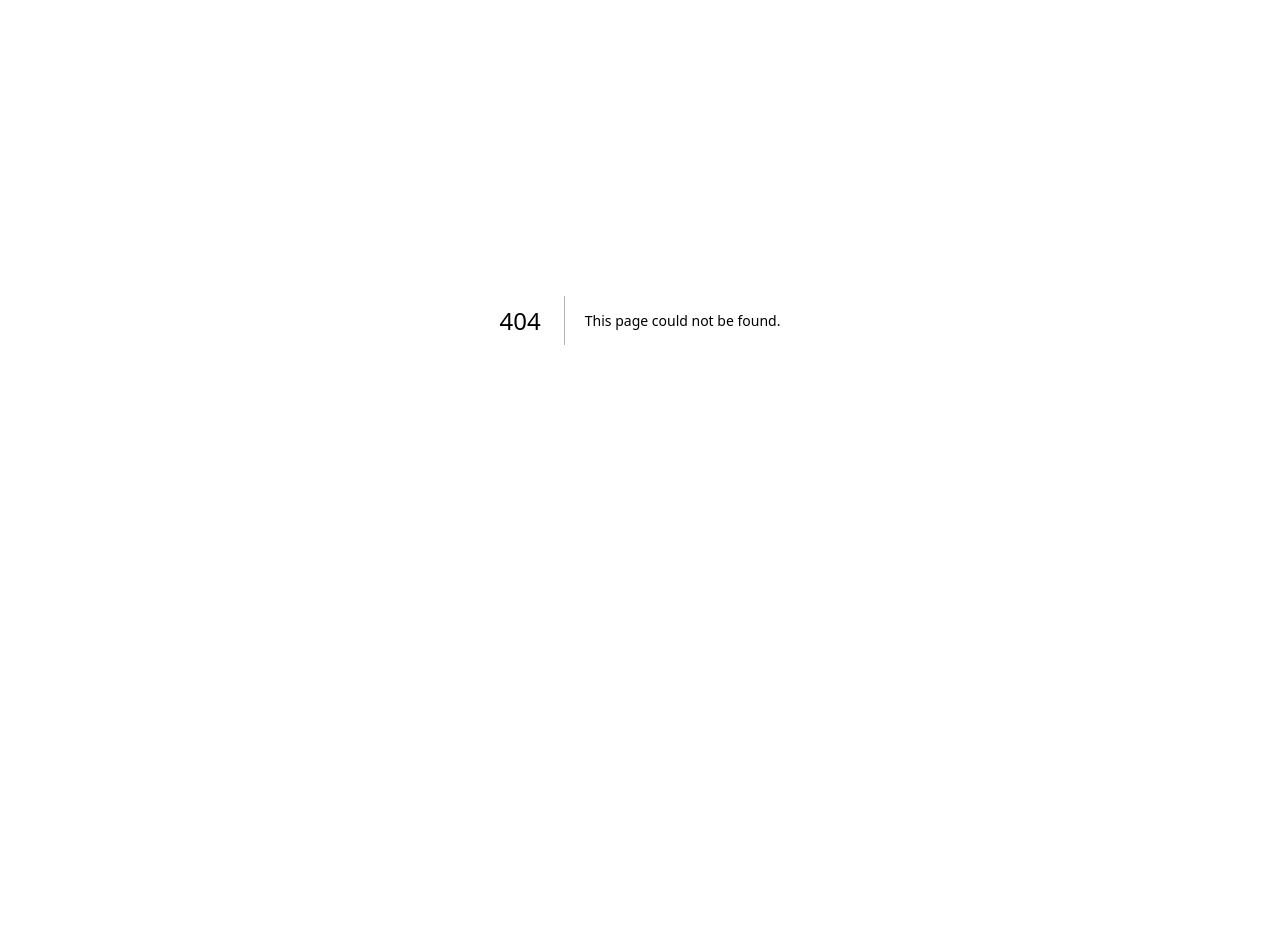
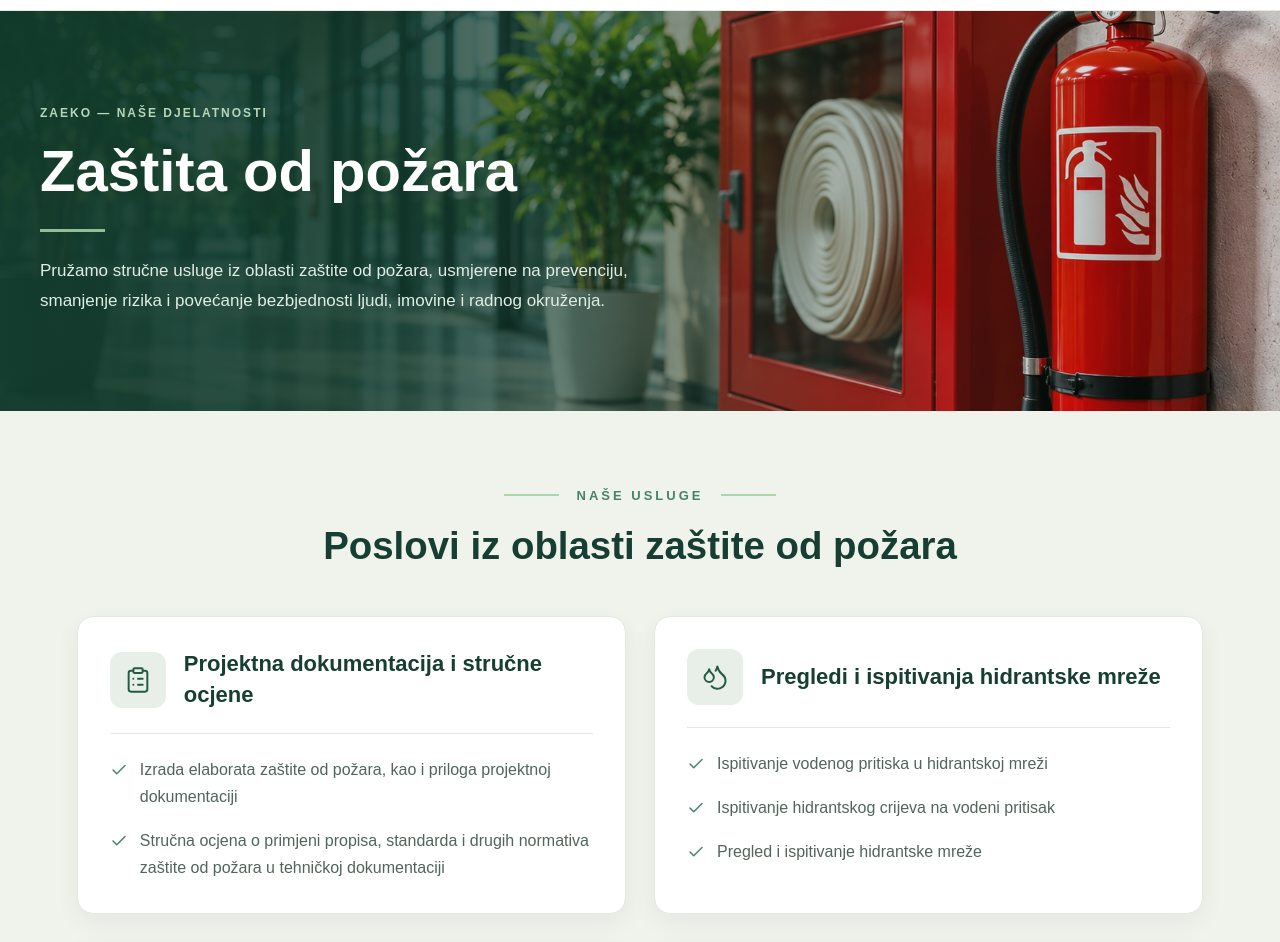
Before and after one commit to iiva6070/zaeko-website, a Next.js app in the folder frontend/: page /zastita-od-pozara in a window 1280 px wide. Before the commit this address had no page. Shown: the part 80-1022 px from the top of the page. Before the commit the page ends 800 px from the top, so only its background shows below. Built offline with nearby package versions, Linux system fonts and the light colour scheme.

Commit message:
frontend zastita zivotne sredine-dodavanje usluga

```diff
--- /dev/null
+++ b/frontend/app/zastita-od-pozara/page.module.css
@@ -0,0 +1,241 @@
+.hero {
+  position: relative;
+  min-height: 400px;
+  display: flex;
+  align-items: center;
+
+  background-image:
+    linear-gradient(
+      90deg,
+      rgba(18, 59, 45, 0.97) 0%,
+      rgba(18, 59, 45, 0.85) 30%,
+      rgba(18, 59, 45, 0.35) 65%,
+      rgba(18, 59, 45, 0.05) 100%
+    ),
+    url("/images/zastita-od-pozara-hero.png");
+
+  background-size: cover;
+  background-position: center;
+  background-repeat: no-repeat;
+}
+
+.heroContainer {
+  width: 100%;
+  max-width: 1280px;
+  margin: 0 auto;
+  padding: 60px 40px;
+}
+
+.heroContent {
+  max-width: 600px;
+  color: #ffffff;
+}
+
+.heroLabel {
+  display: block;
+  font-size: 12px;
+  font-weight: 600;
+  letter-spacing: 2px;
+  color: #b5d5bd;
+  margin-bottom: 16px;
+}
+
+.heroContent h1 {
+  font-size: clamp(36px, 5vw, 58px);
+  font-weight: 700;
+  line-height: 1.15;
+  margin: 0;
+}
+
+.heroLine {
+  width: 65px;
+  height: 3px;
+  background-color: #92bf99;
+  margin: 24px 0;
+}
+
+.heroContent p {
+  font-size: 17px;
+  line-height: 1.8;
+  color: #e0ede5;
+  margin: 0;
+}
+
+/* Responsive */
+
+@media (max-width: 768px) {
+  .hero {
+    min-height: 380px;
+    background-position: 65% center;
+  }
+
+  .heroContainer {
+    padding: 45px 24px;
+  }
+
+  .heroContent {
+    max-width: 100%;
+  }
+
+  .heroContent p {
+    font-size: 15px;
+  }
+}
+/* SEKCIJA USLUGA */
+
+.services {
+  background: #f0f2ec;
+  padding: 75px 6% 90px;
+}
+
+.servicesContainer {
+  max-width: 1350px;
+  margin: 0 auto;
+}
+
+.servicesHeading {
+  text-align: center;
+  margin-bottom: 45px;
+}
+
+.sectionLabel {
+  display: flex;
+  align-items: center;
+  justify-content: center;
+  gap: 18px;
+  color: #43846a;
+  font-size: 13px;
+  font-weight: 700;
+  letter-spacing: 3px;
+  margin-bottom: 16px;
+}
+
+.sectionLabel::before,
+.sectionLabel::after {
+  content: "";
+  width: 55px;
+  height: 2px;
+  background: #a8d5ae;
+}
+
+.sectionTitle {
+  max-width: 850px;
+  margin: 0 auto;
+  color: #173e32;
+  font-size: clamp(28px, 3vw, 40px);
+  font-weight: 750;
+  line-height: 1.3;
+}
+
+/* RASPORED KARTICA */
+
+.servicesGrid {
+  display: grid;
+  grid-template-columns: repeat(2, minmax(0, 1fr));
+  gap: 28px;
+}
+
+/* KARTICA */
+
+.serviceCard {
+  background: #ffffff;
+  border: 1px solid #e1e8df;
+  border-radius: 16px;
+  padding: 32px;
+  box-shadow: 0 8px 25px rgba(17, 57, 43, 0.05);
+}
+
+.cardHeader {
+  display: flex;
+  align-items: center;
+  gap: 18px;
+  padding-bottom: 22px;
+  margin-bottom: 22px;
+  border-bottom: 1px solid #e1e8df;
+}
+
+.cardIcon {
+  display: flex;
+  align-items: center;
+  justify-content: center;
+  width: 56px;
+  height: 56px;
+  flex-shrink: 0;
+  border-radius: 12px;
+  background: #e7efe8;
+  color: #235b45;
+}
+
+.cardHeader h3 {
+  color: #173e32;
+  font-size: 22px;
+  line-height: 1.4;
+  font-weight: 700;
+  margin: 0;
+}
+
+/* SPISAK USLUGA */
+
+.serviceList {
+  list-style: none;
+  padding: 0;
+  margin: 0;
+  display: flex;
+  flex-direction: column;
+  gap: 17px;
+}
+
+.serviceList li {
+  display: flex;
+  align-items: flex-start;
+  gap: 12px;
+  color: #53645b;
+  font-size: 16px;
+  line-height: 1.7;
+}
+
+.checkIcon {
+  color: #43846a;
+  flex-shrink: 0;
+  margin-top: 5px;
+}
+
+/* RESPONSIVE USLUGE */
+
+@media (max-width: 900px) {
+  .servicesGrid {
+    grid-template-columns: 1fr;
+  }
+
+  .services {
+    padding: 60px 5%;
+  }
+}
+
+@media (max-width: 500px) {
+  .serviceCard {
+    padding: 22px;
+  }
+
+  .cardHeader {
+    gap: 12px;
+  }
+
+  .cardHeader h3 {
+    font-size: 19px;
+  }
+
+  .cardIcon {
+    width: 46px;
+    height: 46px;
+  }
+
+  .serviceList li {
+    font-size: 15px;
+  }
+
+  .sectionLabel::before,
+  .sectionLabel::after {
+    width: 30px;
+  }
+}
--- /dev/null
+++ b/frontend/app/zastita-od-pozara/page.tsx
@@ -0,0 +1,141 @@
+import { Navbar } from "../../components/Navbar";
+import { Footer } from "../../components/Footer";
+
+import {
+  ClipboardList,
+  Droplets,
+  FireExtinguisher,
+  ShieldCheck,
+  Check,
+} from "lucide-react";
+
+import styles from "./page.module.css";
+
+const serviceGroups = [
+  {
+    title: "Projektna dokumentacija i stručne ocjene",
+    icon: ClipboardList,
+    items: [
+      "Izrada elaborata zaštite od požara, kao i priloga projektnoj dokumentaciji",
+      "Stručna ocjena o primjeni propisa, standarda i drugih normativa zaštite od požara u tehničkoj dokumentaciji",
+    ],
+  },
+  {
+    title: "Pregledi i ispitivanja hidrantske mreže",
+    icon: Droplets,
+    items: [
+      "Ispitivanje vodenog pritiska u hidrantskoj mreži",
+      "Ispitivanje hidrantskog crijeva na vodeni pritisak",
+      "Pregled i ispitivanje hidrantske mreže",
+    ],
+  },
+  {
+    title: "Protivpožarni aparati i oprema",
+    icon: FireExtinguisher,
+    items: [
+      "Ispitivanje posuda (aparata za gašenje) na vodeni pritisak",
+      "Nabavka i isporuka novih protivpožarnih aparata i hidrantske opreme",
+      "Pregled i kontrola PP aparata",
+    ],
+  },
+  {
+    title: "Obuka radnika i stručna saradnja",
+    icon: ShieldCheck,
+    items: [
+      "Obuka radnika iz oblasti zaštite od požara",
+      "Obuka radnika koji rukuju zapaljivim tečnostima i gasovima",
+      "Vođenje poslova iz zaštite od požara",
+    ],
+  },
+];
+
+export default function ZastitaOdPozara() {
+  return (
+    <>
+      <Navbar />
+
+      <main>
+        {/* NASLOVNA SEKCIJA */}
+
+        <section className={styles.hero}>
+          <div className={styles.heroContainer}>
+            <div className={styles.heroContent}>
+
+              <span className={styles.heroLabel}>
+                ZAEKO — NAŠE DJELATNOSTI
+              </span>
+
+              <h1>Zaštita od požara</h1>
+
+              <div className={styles.heroLine} />
+
+              <p>
+                Pružamo stručne usluge iz oblasti zaštite
+                od požara, usmjerene na prevenciju,
+                smanjenje rizika i povećanje bezbjednosti
+                ljudi, imovine i radnog okruženja.
+              </p>
+
+            </div>
+          </div>
+        </section>
+
+        {/* SEKCIJA USLUGA */}
+
+        <section className={styles.services}>
+          <div className={styles.servicesContainer}>
+
+            <div className={styles.servicesHeading}>
+              <span className={styles.sectionLabel}>
+                NAŠE USLUGE
+              </span>
+
+              <h2 className={styles.sectionTitle}>
+                Poslovi iz oblasti zaštite od požara
+              </h2>
+            </div>
+
+            <div className={styles.servicesGrid}>
+              {serviceGroups.map((group) => {
+                const Icon = group.icon;
+
+                return (
+                  <article
+                    key={group.title}
+                    className={styles.serviceCard}
+                  >
+                    <div className={styles.cardHeader}>
+                      <div className={styles.cardIcon}>
+                        <Icon size={28} strokeWidth={1.7} />
+                      </div>
+
+                      <h3>{group.title}</h3>
+                    </div>
+
+                    <ul className={styles.serviceList}>
+                      {group.items.map((item) => (
+                        <li key={item}>
+                          <Check
+                            size={18}
+                            strokeWidth={2}
+                            className={styles.checkIcon}
+                            aria-hidden="true"
+                          />
+
+                          <span>{item}</span>
+                        </li>
+                      ))}
+                    </ul>
+                  </article>
+                );
+              })}
+            </div>
+
+          </div>
+        </section>
+      </main>
+
+      <Footer />
+    </>
+  );
+}
```
Also changed, not shown: frontend/public/images/zastita-od-pozara-hero.png (added).
